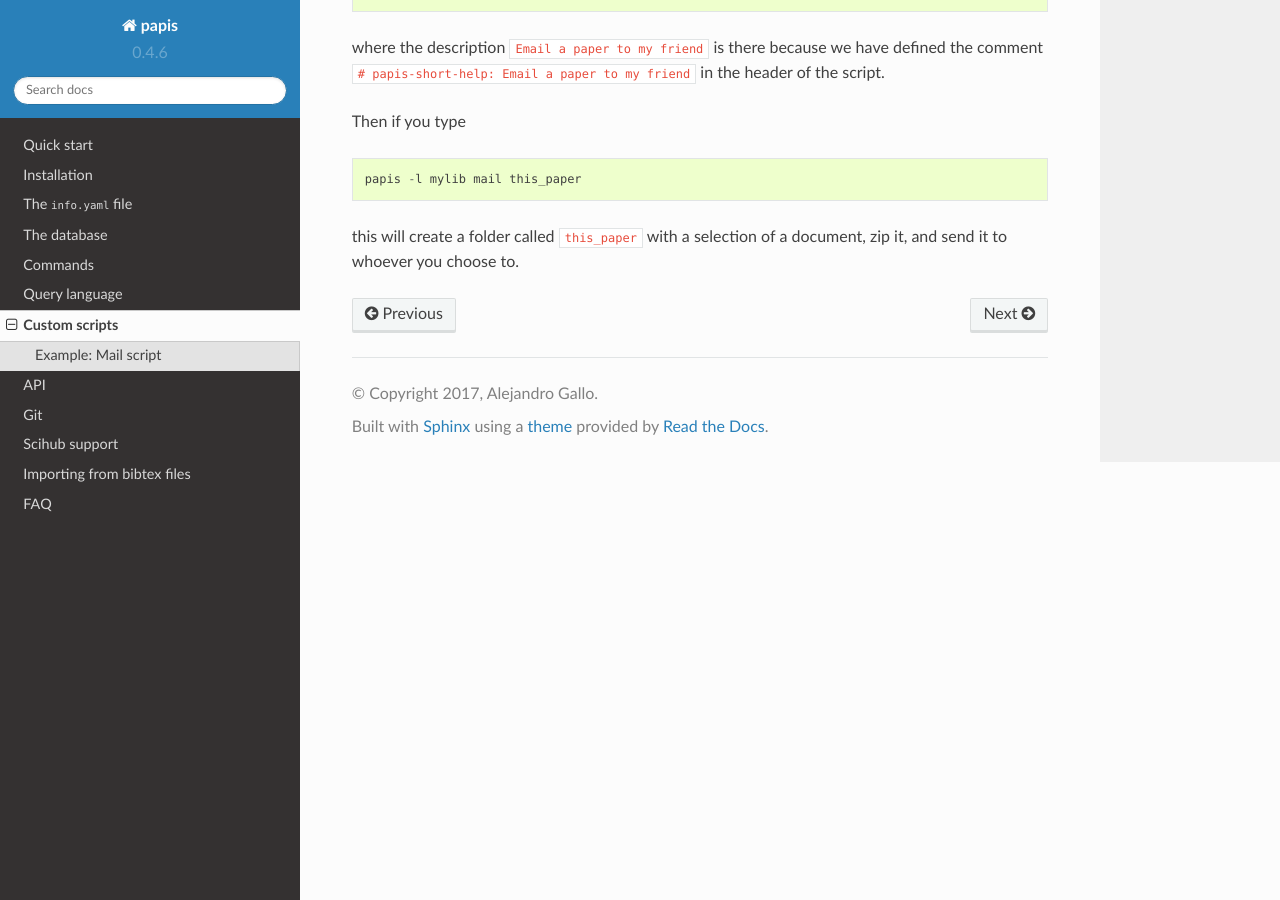
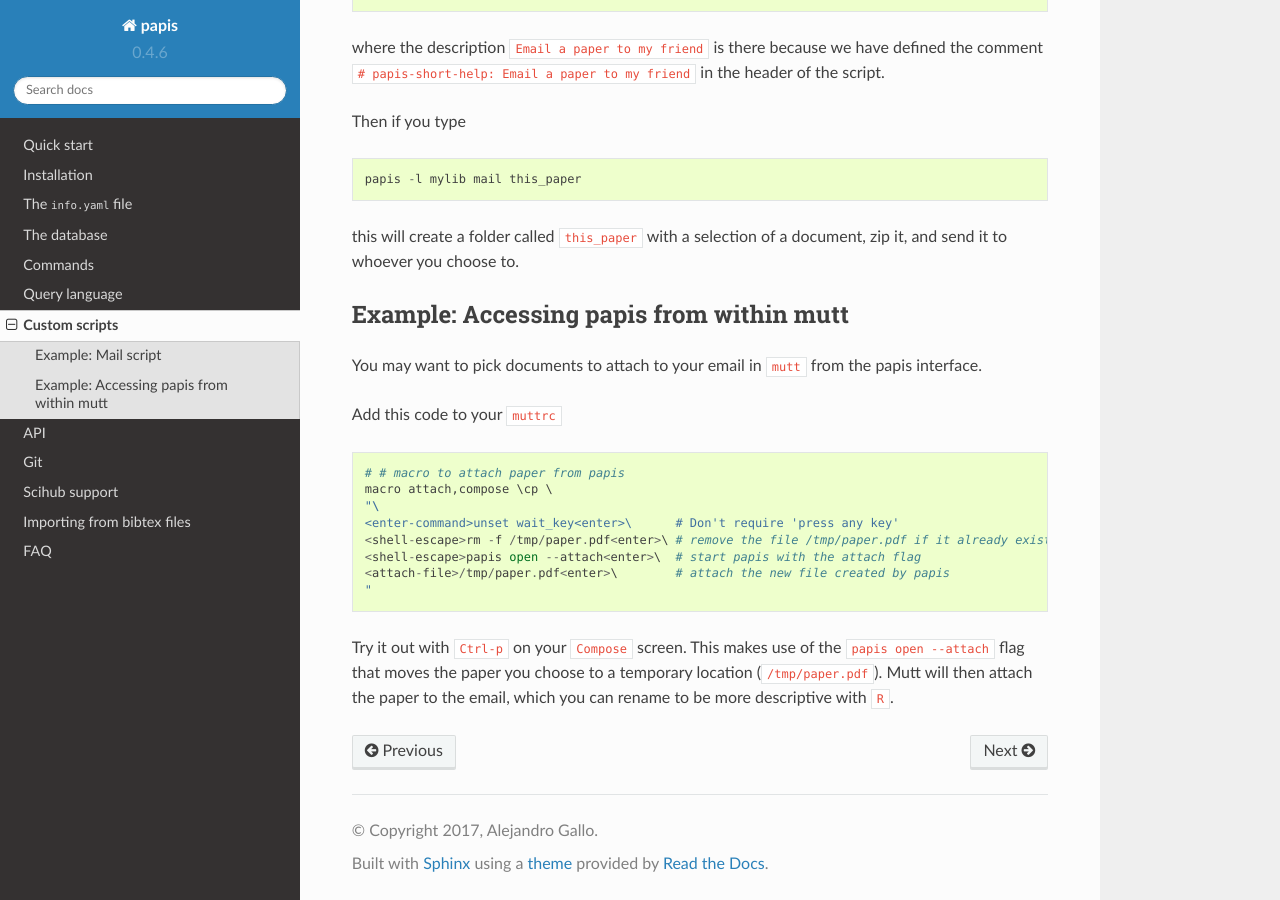
Before and after one commit to papis/papis, a Sphinx documentation site: the page built from doc/source/scripting.rst, in a window 1280 px wide and 900 px high, scrolled down 984 px. Built offline with Sphinx 7.4.7 and the Read the Docs theme 2.0.0, drawn with Linux system fonts in a browser that asks for light colours; pages that are not in the unit, such as notebooks, are missing from menus.

Commit message:
Added documentation to scripting.rst

```diff
--- a/doc/source/scripting.rst
+++ b/doc/source/scripting.rst
@@ -61,3 +61,28 @@ Then if you type
 
 this will create a folder called ``this_paper`` with a selection of a
 document, zip it, and send it to whoever you choose to.
+
+Example: Accessing papis from within mutt
+-----------------------------------------
+
+You may want to pick documents to attach to your email in ``mutt``
+from the papis interface.
+
+Add this code to your ``muttrc``
+
+::
+
+   # # macro to attach paper from papis
+   macro attach,compose \cp \
+   "\
+   <enter-command>unset wait_key<enter>\      # Don't require 'press any key'
+   <shell-escape>rm -f /tmp/paper.pdf<enter>\ # remove the file /tmp/paper.pdf if it already exists
+   <shell-escape>papis open --attach<enter>\  # start papis with the attach flag
+   <attach-file>/tmp/paper.pdf<enter>\        # attach the new file created by papis
+   "
+
+Try it out with ``Ctrl-p`` on your ``Compose`` screen. This makes use
+of the ``papis open --attach`` flag that moves the paper you choose to
+a temporary location (``/tmp/paper.pdf``). Mutt will then attach the
+paper to the email, which you can rename to be more descriptive with
+``R``.
```
